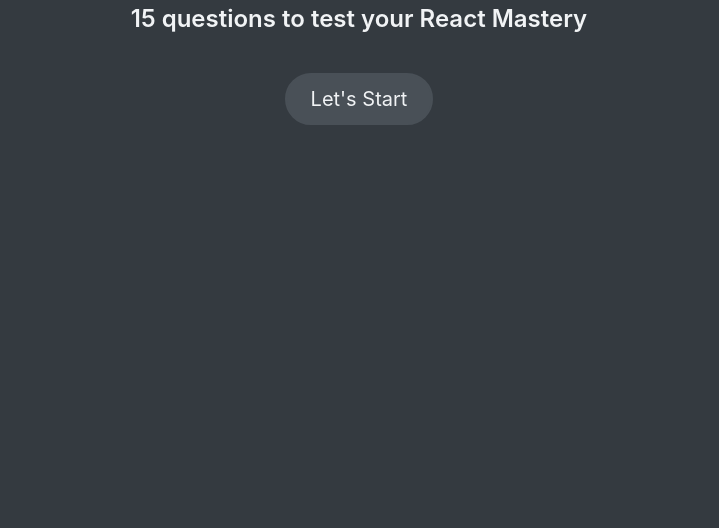
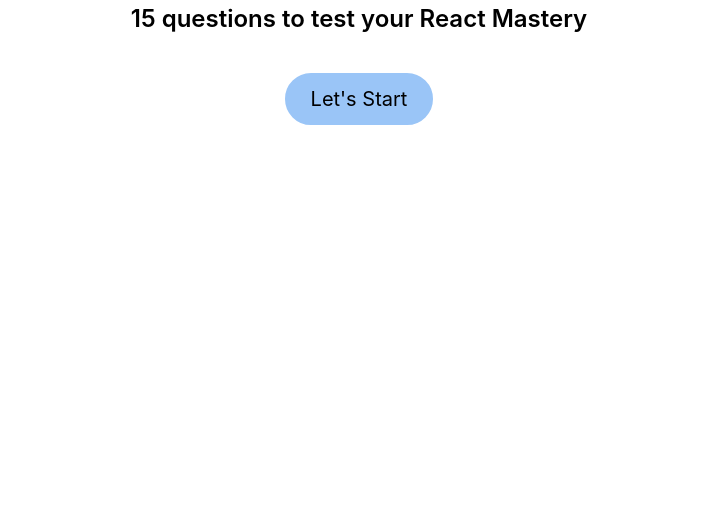
Before and after one commit to Sandesh567/react-quiz, a React app: page / in a window 1280 px wide. Shown: the part 272-800 px from the top of the page, without its empty margins (281-1000 px from the left). Built offline with nearby package versions, Linux system fonts and the light colour scheme; data requests are answered from the project's data file.

Commit message:
Changing UI colors.

```diff
--- a/src/index.css
+++ b/src/index.css
@@ -1,11 +1,15 @@
 :root {
-  --color-darkest: #343a40;
-  --color-dark: #495057;
-  --color-medium: #ced4da;
-  --color-light: #f1f3f5;
-
-  --color-theme: #1098ad;
-  --color-accent: #ffa94d;
+  /* body background */
+  --color-darkest: #ffffff;
+  /* next button */
+  --color-dark: #9ac5f7;
+  /* Text */
+  --color-medium: #000000;
+  --color-light: #000000;
+  /* Right answer */
+  --color-theme: #8fec7d;
+  /* Wrong Answer */
+  --color-accent: #f66767;
 }
 
 @import url("https://fonts.googleapis.com/css2?family=Codystar&display=swap");
@@ -102,7 +106,7 @@
 progress {
   -webkit-appearance: none;
   width: 100%;
-  height: 12px;
+  height: 16px;
   grid-column: 1 / -1;
 }
 
```
